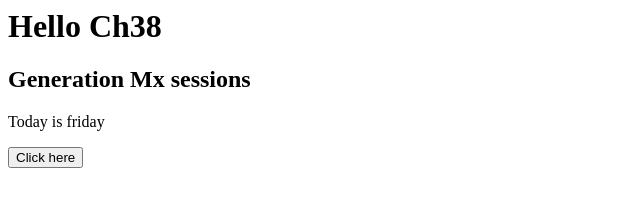
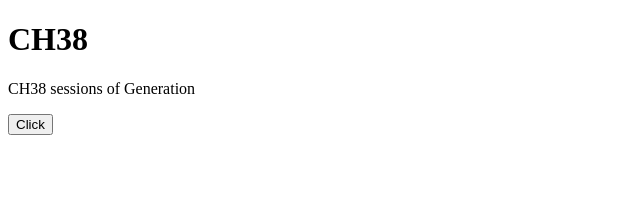
Before and after one commit to AxelSara/CH38-Sessions, a plain HTML site: page index.html in a window 1280 px wide. Shown: the whole page, without its empty margins (0-640 px from the left). Drawn offline with Linux system fonts and the light colour scheme.

Commit message:
feat: Version html 5

```diff
--- a/index.html
+++ b/index.html
@@ -1,11 +1,18 @@
-<html>
-	<head>
-		<title>CH38</title>
-	</head>
-	<body>
-		<h1>Hello Ch38</h1>
-		<h2>Generation Mx sessions</h2>
-		<p>Today is friday</p>
-		<button>Click here</button>
-	</body>
+<!DOCTYPE html>
+<html lang="en">
+<head>
+	<meta charset="UTF-8">
+	<meta name="viewport" content="width=device-width, initial-scale=1.0">
+	<title>Document</title>
+</head>
+<body>
+	<main>
+		<h1>CH38</h1>
+		<p>CH38 sessions of Generation</p>
+		<button>Click</button>
+	</main>
+	<footer>
+
+	</footer>
+</body>
 </html>
```
